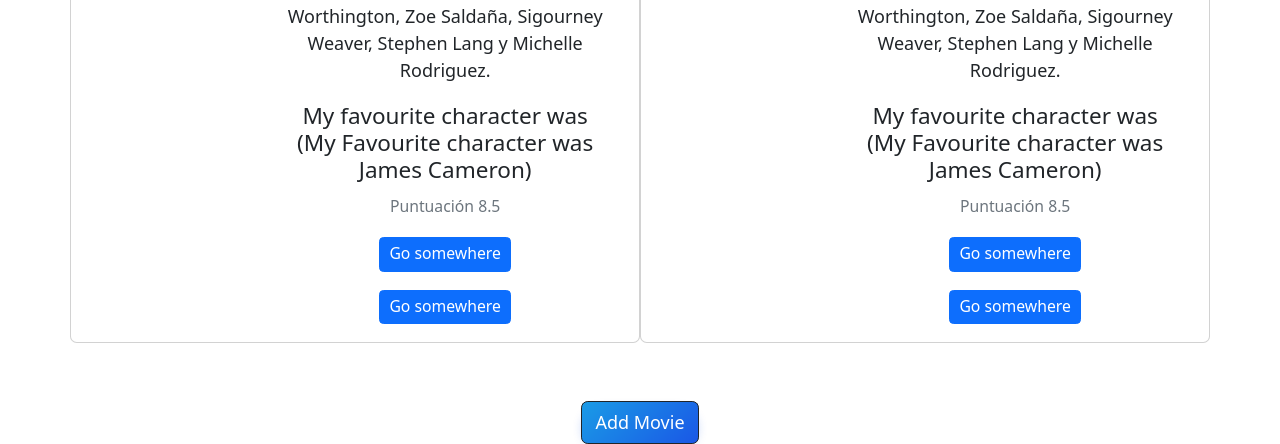
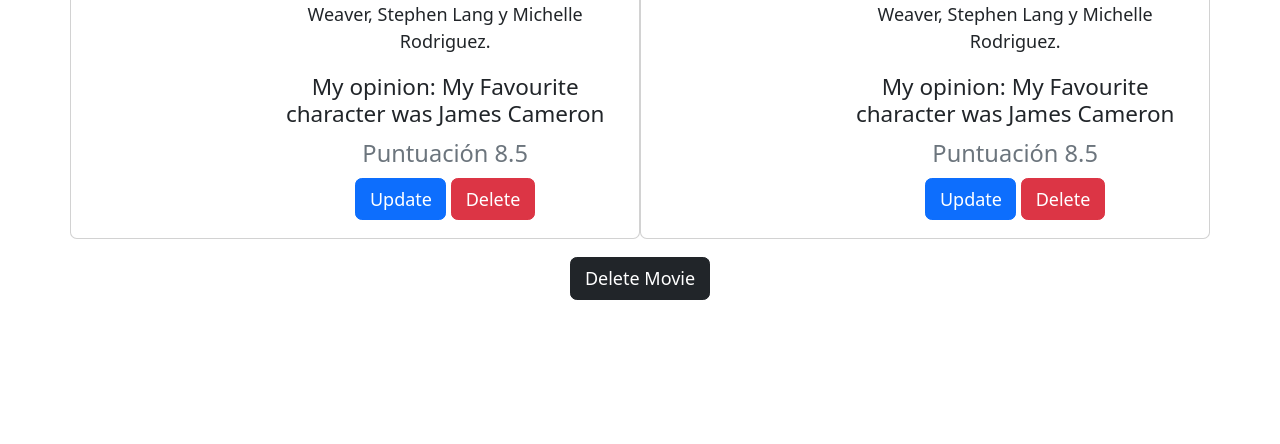
Before and after one commit to Nico3270/Catalogo-de-peliculas, a Flask app: page / in a window 1280 px wide. Shown: the part 932-1376 px from the top of the page. After the commit the page ends 1232 px from the top, so only its background shows below. Run offline with Flask 2, Linux system fonts and the light colour scheme; data comes from the database, SQL or seed files in the repository; both versions use the stored data as it was after the commit; some libraries are stand-ins or nearby versions.

Commit message:
Funcionando boton update

```diff
--- a/main.py
+++ b/main.py
@@ -11,6 +11,11 @@ app.config['SECRET_KEY'] = '8BYkEfBA6O6donzWlSihBXox7C0sKR6b'
 app.config['SQLALCHEMY_DATABASE_URI'] = "sqlite:///movies_catalog.db"
 db = SQLAlchemy(app)
 Bootstrap(app)
+
+class RateMovieForm(FlaskForm):
+    new_rating = StringField("Your Rating Out 10 e.g. 7.6", validators=[DataRequired()])
+    new_review = StringField("Your Review", validators=[DataRequired()])
+    Submit = SubmitField('Done')
 
 class Movie(db.Model):
     id = db.Column(db.Integer, primary_key = True)
@@ -30,6 +35,18 @@ def home():
     all_movies = db.session.query(Movie).all()
     return render_template("index.html", movies = all_movies)
 
+@app.route("/edit/<int:index>", methods=["GET", "POST"])
+def edit(index):
+    movie_update = Movie.query.get(index)
+    form = RateMovieForm()
+    if form.validate_on_submit():
+        movie_to_update = Movie.query.get(index)
+        movie_to_update.rating = form.new_rating.data
+        movie_to_update.review = form.new_review.data
+        db.session.commit()
+        return redirect(url_for('home'))
+    return render_template ("edit.html", update = movie_update, form=form)
+
 
 if __name__ == '__main__':
     app.run(debug=True)
--- a/static/css/styles.css
+++ b/static/css/styles.css
@@ -37,6 +37,7 @@
 	 width: 100%;
 	 margin-left: 1rem;
 	 font-weight: 900;
+	 margin-top: 2rem;
 	 font-size: 1.618rem;
 	 text-transform: uppercase;
 	 letter-spacing: 0.1ch;
@@ -44,6 +45,7 @@
 	 padding-bottom: 0.5em;
 	 margin-bottom: 1rem;
 	 position: relative;
+	 color:#a12f48
 }
  .heading:after {
 	 display: block;
@@ -59,6 +61,7 @@
 	 margin-top: 0;
 	 margin-left: 1rem;
 	 margin-bottom: 3rem;
+	 color: #4266b9;
 }
  .card {
 	 color: inherit;
--- a/templates/index.html
+++ b/templates/index.html
@@ -14,7 +14,7 @@
 <body>
 <div class="container text-center ">
   <h1 class="heading">My Top 10 Movies</h1>
-  <p class="description">These are my all time favourite movies.</p>
+  <h3 class="description">These are my all time favourite movies.</h3>
   <div class="row">
     {% for movie in movies %}
     <div class="card col-6" style="max-width: 1040px;">
@@ -27,11 +27,9 @@
           <div class="card-body">
             <h5 class="card-title">{{movie.title }} ({{movie.year}})</h5>
             <p class="card-text">{{movie.description}}</p>
-            <h5 class="card-title">My favourite character was ({{movie.review}})</h5>
-            <p class="card-text"><small class="text-muted">Puntuación {{movie.rating}}</small></p>
-            <a href="#" class="btn btn-primary btn-sm">Go somewhere</a>
-            <p>    </p>
-            <a href="#" class="btn btn-primary btn-sm">Go somewhere</a>
+            <h5 class="card-title">My opinion: {{movie.review}}</h5>
+            <h4 class="card-text"><small class="text-muted">Puntuación {{movie.rating}}</small></h4>
+            <div> <a href="{{url_for('edit', index=movie.id)}}" class="btn btn-primary btn-md">Update</a> <a href="#" class="btn btn-danger btn-md">Delete</a>  </div>
           </div>
         </div>
       </div>
@@ -40,7 +38,7 @@
   </div>
 
 </div>
-<div class="container text-center add">
-<a href="#" class="button btn btn-dark">Add Movie</a>
+<div class="container text-center">
+  <a href="#" class="btn btn-dark">Delete Movie</a>
 </div>
 </body>
```
Also changed, not shown: templates/edit.html (+8 -2 lines), movies_catalog.db.
